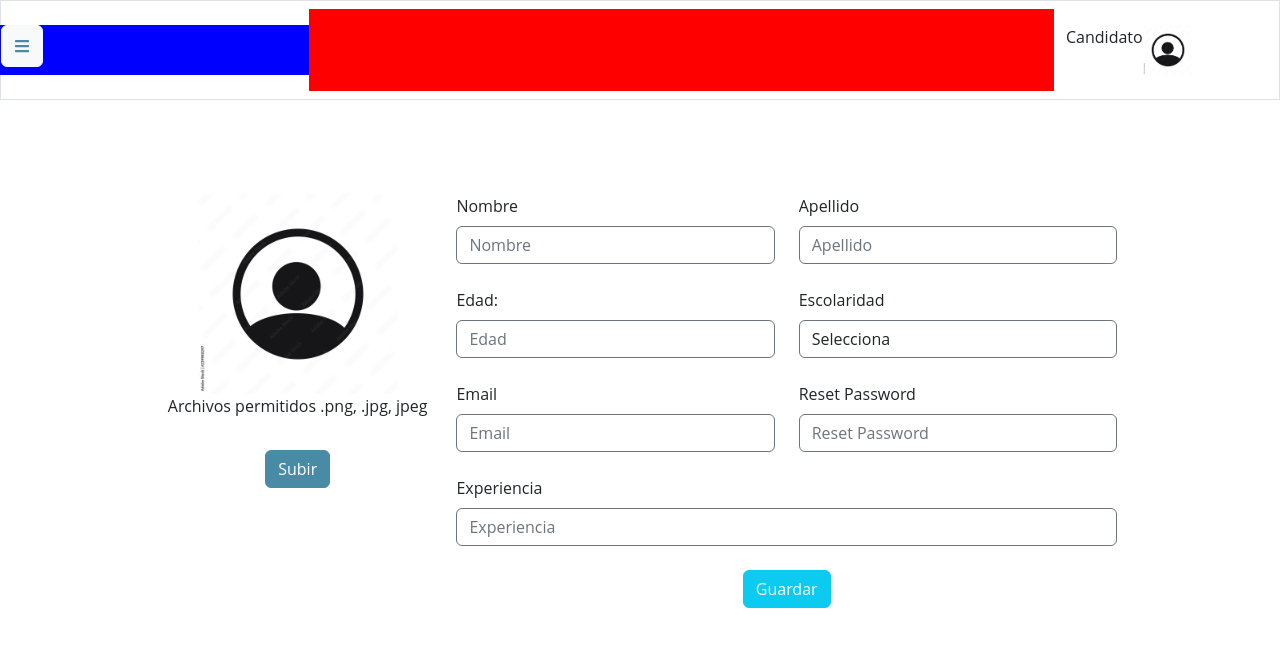
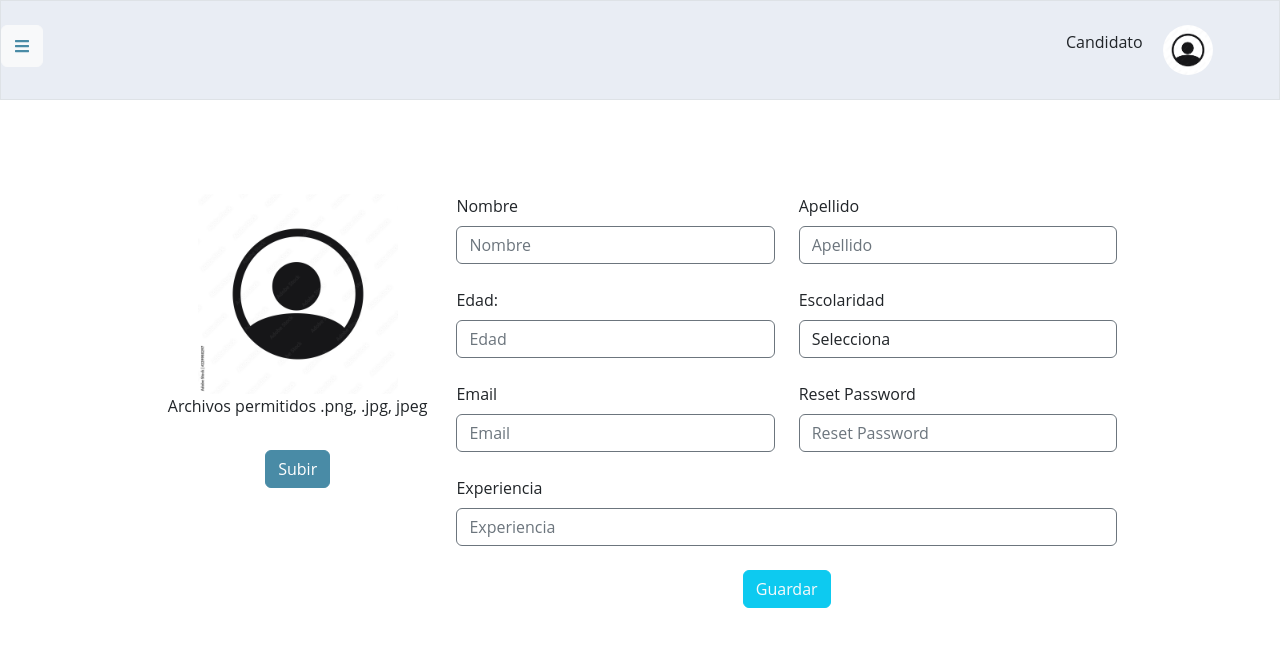
Before and after one commit to MASC95/Kodemia23g, a React (Create React App) app: page /dashboard-candidato/profile in a window 1280 px wide. Shown: the top 646 px of the page. Built offline with nearby package versions, Linux system fonts and the light colour scheme.

Commit message:
homecandidate

```diff
--- a/src/componentes/Candidate/DashboardCandidate/DashboardCandidate.js
+++ b/src/componentes/Candidate/DashboardCandidate/DashboardCandidate.js
@@ -18,19 +18,19 @@ export const DashboardCandidate=()=>{
          <div style={isVisibleSidebar?{}:{width:'100vw'}} className={isVisibleSidebar?'dashboard':''}>
             {isVisibleSidebar&& <SidebarCandidate/>}
             <div style={isVisibleSidebar?{}:{width:'100vw'}} className={isVisibleSidebar?'dashboard-app':''}>
-                <header style={isVisibleSidebar?{}:{width:'100vw'}} className={isVisibleSidebar?'dashboard-toolbar': 'w-100 navbar border'}>
+                <header style={isVisibleSidebar?{}:{width:'100vw', backgroundColor: '#E9EDF4'}} className={isVisibleSidebar?'dashboard-toolbar': 'w-100 navbar border'} >
 
-                    <div className="row profile-container d-flex w-100">
-                        <div className={isVisibleSidebar? "col-sm-3 col-md-3 my-3": "col-sm-3 col-md-3 my-3"} style={{backgroundColor: 'blue'}}>
+                    <div className="row profile-container w-100" >
+                        <div className={isVisibleSidebar? "toggle col-sm-3 col-md-3 my-3": "col-sm-3 col-md-3 my-3"}  >
                             <button onClick={handleIsVisibleSidebar} className="btn btn-light menu-toggle"><FaBars/></button>
                         </div>
 
-                    <div className={isVisibleSidebar?"col-sm-6 col-md-7 blankSpaceCenter": "col-sm-6 col-md-7 blankSpaceCenter"} style={{backgroundColor: 'red'}}>
+                    <div className={isVisibleSidebar?"col-sm-6 col-md-7 ": "col-sm-6 col-md-7 blankSpaceCenter"}>
 
                     </div>
-                    <div className={isVisibleSidebar?"col-sm-3 col-md-auto image-container my-3 form-inline d-flex flex-nowrap": "col-sm-3 col-md-auto image-container my-3 form-inline d-flex flex-nowrap "} >
-                        <p className="text-dark">Candidato</p>
-                        <img style={isVisibleSidebar?{}:{width:'50px'}} src={imgProfile} alt="profile-pic"/>
+                    <div className={isVisibleSidebar?"col-sm-3 col-md-auto image-container my-3 form-inline d-flex flex-nowrap": "col-sm-3 col-md-auto image-container my-3 form-inline d-flex flex-nowrap" }>
+                        <p className="candidate-text text-dark d-flex justify-content-center align-items-center" style={{marginRight: '20px'}}>Candidato</p>
+                        <img style={isVisibleSidebar?{}:{width:'50px' , borderRadius:'50%'}} src={imgProfile} alt="profile-pic" className="profile-pic"/>
                     </div>
                 </div>
 
--- a/src/componentes/Candidate/HomeCandidate/HomeCandidate.js
+++ b/src/componentes/Candidate/HomeCandidate/HomeCandidate.js
@@ -1,11 +1,18 @@
 import React from "react";
+import './homecandidate.scss'
 
 export const HomeCandidate=()=>{
     return(
-        <>
+        <header className="background-image">
+            <div className="wrapper">
+            <div className="logo">
 
-            <h1 className="d-flex justify-content-center" >BIENVENIDO A JOBINDER</h1>
-        </>
+            </div>
+            <div className="welcome-text">
+            <h1 className="welcome-jobinder d-flex justify-content-center" >BIENVENIDO A JOBINDER</h1>
+            </div>
+            </div>
+        </header>
     )
 }
 export default HomeCandidate
--- a/src/componentes/Candidate/HomeCandidate/homecandidate.scss
+++ b/src/componentes/Candidate/HomeCandidate/homecandidate.scss
@@ -1,15 +1,30 @@
-header{
+.background-image {
     display: flex;
     justify-content: center;
     align-items: center;
-    .wrapper{
-        .logo{
+    background: url('https://images.unsplash.com/photo-1454165804606-c3d57bc86b40?ixlib=rb-4.0.3&ixid=M3wxMjA3fDB8MHxwaG90by1wYWdlfHx8fGVufDB8fHx8fA%3D%3D&auto=format&fit=crop&w=1170&q=80');
+    background-size: cover;
+    background-position: center center;
+    position: relative;
+    width: 1400px;
+    height: 1000px;
 
-        }
+
+    .wrapper {
+      width: 1170px;
+      margin: auto;
+
+      .logo {
+        width: 100px;
+        float: left;
+        height: auto;
+      }
     }
-    .welcome-text{
-        .welcome-jobinder{
 
-        }
+    .welcome-text {
+      .welcome-jobinder {
+
+
+      }
     }
-}
+  }
--- a/src/componentes/Recruiter/services/endpoints.js
+++ b/src/componentes/Recruiter/services/endpoints.js
@@ -1,7 +1,7 @@
 
 import axios from "axios"
-// const loginURL='http://107.23.237.6/api/v1/login'
-const loginURL='http://localhost:4000/api/v1/login'
+ const loginURL='http://107.23.237.6/api/v1/login'
+//const loginURL='http://localhost:4000/api/v1/login'
 // const vacancyURL='https://apibackendjob-production.up.railway.app/api/v1/jobVacancy'
 
 const loginAxios=async credentials=>{
```
